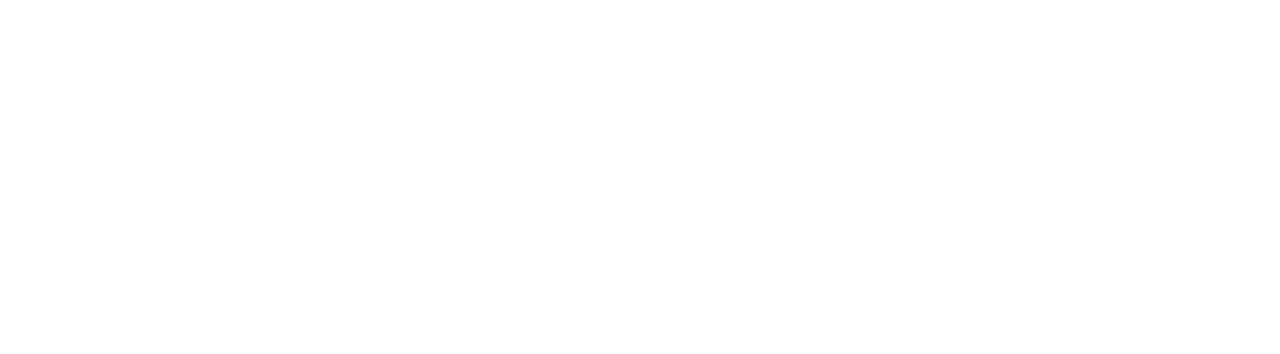
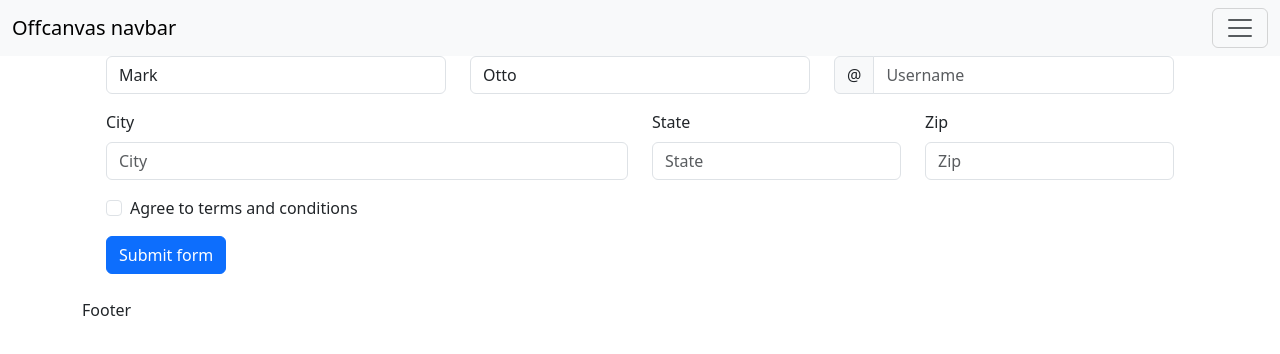
Before and after one commit to danydevtest1/4TOB, a React (Create React App) app: page /formulario in a window 1280 px wide. Before the commit this address had no page. Shown: the top 354 px of the page. Built offline with nearby package versions, Linux system fonts and the light colour scheme.

Commit message:
Formulario

```diff
--- a/src/components/Menu/Menu.js
+++ b/src/components/Menu/Menu.js
@@ -1,52 +1,98 @@
-import React from 'react'
+import React from "react";
 //import { NavDropdown, Container,Navbar, Nav } from 'react-bootstrap';
-import {Link} from "react-router-dom";
+import { Link } from "react-router-dom";
 export function Menu() {
   return (
-
     <nav className="navbar bg-body-tertiary fixed-top">
       <div class="container-fluid">
-      <Link class="navbar-brand" to="/">Offcanvas navbar</Link>
-      <button class="navbar-toggler" type="button" data-bs-toggle="offcanvas" data-bs-target="#offcanvasNavbar" aria-controls="offcanvasNavbar" aria-label="Toggle navigation">
+        <Link class="navbar-brand" to="/">
+          Offcanvas navbar
+        </Link>
+        <button
+          class="navbar-toggler"
+          type="button"
+          data-bs-toggle="offcanvas"
+          data-bs-target="#offcanvasNavbar"
+          aria-controls="offcanvasNavbar"
+          aria-label="Toggle navigation"
+        >
           <span class="navbar-toggler-icon"></span>
         </button>
-      <div class="offcanvas offcanvas-end" tabindex="-1" id="offcanvasNavbar" aria-labelledby="offcanvasNavbarLabel">
+        <div
+          class="offcanvas offcanvas-end"
+          tabindex="-1"
+          id="offcanvasNavbar"
+          aria-labelledby="offcanvasNavbarLabel"
+        >
           <div class="offcanvas-header">
-          <h5 class="offcanvas-title" id="offcanvasNavbarLabel">Offcanvas</h5>
-          <button type="button" class="btn-close" data-bs-dismiss="offcanvas" aria-label="Close"></button>
+            <h5 class="offcanvas-title" id="offcanvasNavbarLabel">
+              Offcanvas
+            </h5>
+            <button
+              type="button"
+              class="btn-close"
+              data-bs-dismiss="offcanvas"
+              aria-label="Close"
+            ></button>
           </div>
           <div class="offcanvas-body">
             <ul class="navbar-nav justify-content-end flex-grow-1 pe-3">
               <li class="nav-item">
-              <Link class="nav-link active" aria-current="page" to="/">Home</Link>
+                <Link class="nav-link active" aria-current="page" to="/">
+                  Home
+                </Link>
               </li>
               <li class="nav-item">
-              <Link class="nav-link" to="/card">Cards</Link>
+                <Link class="nav-link" to="/card">
+                  Cards
+                </Link>
               </li>
               <li class="nav-item dropdown">
-              <a class="nav-link dropdown-toggle" href="#" role="button" data-bs-toggle="dropdown" aria-expanded="false">
+                <a
+                  class="nav-link dropdown-toggle"
+                  href="#"
+                  role="button"
+                  data-bs-toggle="dropdown"
+                  aria-expanded="false"
+                >
                   Dropdown
                 </a>
                 <ul class="dropdown-menu">
-                <li><a class="dropdown-item" href="#">Action</a></li>
-                <li><a class="dropdown-item" href="#">Another action</a></li>
                   <li>
-                  <hr class="dropdown-divider"/>
+                    <Link class="dropdown-item" to="/formulario">
+                      Alta de productos
+                    </Link>
                   </li>
-                <li><a class="dropdown-item" href="#">Something else here</a></li>
+                  <li>
+                    <a class="dropdown-item" href="#">
+                      Another action
+                    </a>
+                  </li>
+                  <li>
+                    <hr class="dropdown-divider" />
+                  </li>
+                  <li>
+                    <a class="dropdown-item" href="#">
+                      Something else here
+                    </a>
+                  </li>
                 </ul>
               </li>
             </ul>
             <form class="d-flex mt-3" role="search">
-            <input class="form-control me-2" type="search" placeholder="Search" aria-label="Search"/>
-            <button class="btn btn-outline-success" type="submit">Search</button>
+              <input
+                class="form-control me-2"
+                type="search"
+                placeholder="Search"
+                aria-label="Search"
+              />
+              <button class="btn btn-outline-success" type="submit">
+                Search
+              </button>
             </form>
           </div>
         </div>
       </div>
     </nav>
-
-
-
-  )
+  );
 }
--- /dev/null
+++ b/src/components/productos/FormProductos/FormProductos.js
@@ -0,0 +1,80 @@
+import React from 'react'
+import{Button,Col, Form, InputGroup,Row }  from 'react-bootstrap';
+
+export  function FormProductos() {
+  return (
+    <div className='p-3'>
+    <Form noValidate>
+      <Row className="mb-3">
+        <Form.Group as={Col} md="4" controlId="validationCustom01">
+          <Form.Label>First name</Form.Label>
+          <Form.Control
+            required
+            type="text"
+            placeholder="First name"
+            defaultValue="Mark"
+          />
+          <Form.Control.Feedback>Looks good!</Form.Control.Feedback>
+        </Form.Group>
+        <Form.Group as={Col} md="4" controlId="validationCustom02">
+          <Form.Label>Last name</Form.Label>
+          <Form.Control
+            required
+            type="text"
+            placeholder="Last name"
+            defaultValue="Otto"
+          />
+          <Form.Control.Feedback>Looks good!</Form.Control.Feedback>
+        </Form.Group>
+        <Form.Group as={Col} md="4" controlId="validationCustomUsername">
+          <Form.Label>Username</Form.Label>
+          <InputGroup hasValidation>
+            <InputGroup.Text id="inputGroupPrepend">@</InputGroup.Text>
+            <Form.Control
+              type="text"
+              placeholder="Username"
+              aria-describedby="inputGroupPrepend"
+              required
+            />
+            <Form.Control.Feedback type="invalid">
+              Please choose a username.
+            </Form.Control.Feedback>
+          </InputGroup>
+        </Form.Group>
+      </Row>
+      <Row className="mb-3">
+        <Form.Group as={Col} md="6" controlId="validationCustom03">
+          <Form.Label>City</Form.Label>
+          <Form.Control type="text" placeholder="City" required />
+          <Form.Control.Feedback type="invalid">
+            Please provide a valid city.
+          </Form.Control.Feedback>
+        </Form.Group>
+        <Form.Group as={Col} md="3" controlId="validationCustom04">
+          <Form.Label>State</Form.Label>
+          <Form.Control type="text" placeholder="State" required />
+          <Form.Control.Feedback type="invalid">
+            Please provide a valid state.
+          </Form.Control.Feedback>
+        </Form.Group>
+        <Form.Group as={Col} md="3" controlId="validationCustom05">
+          <Form.Label>Zip</Form.Label>
+          <Form.Control type="text" placeholder="Zip" required />
+          <Form.Control.Feedback type="invalid">
+            Please provide a valid zip.
+          </Form.Control.Feedback>
+        </Form.Group>
+      </Row>
+      <Form.Group className="mb-3">
+        <Form.Check
+          required
+          label="Agree to terms and conditions"
+          feedback="You must agree before submitting."
+          feedbackType="invalid"
+        />
+      </Form.Group>
+      <Button type="submit">Submit form</Button>
+    </Form>
+    </div>
+  )
+}
--- /dev/null
+++ b/src/components/productos/FormProductos/index.js
@@ -0,0 +1 @@
+export * from "./FormProductos";
--- a/src/components/productos/index.js
+++ b/src/components/productos/index.js
@@ -1 +1,2 @@
 export * from "./ListProductos";
+export * from "./FormProductos";
--- a/src/routes/Rutas.js
+++ b/src/routes/Rutas.js
@@ -1,6 +1,6 @@
 import React from "react";
 import { Routes, Route } from "react-router-dom";
-import { ListProductos } from "../components/productos";
+import { ListProductos, FormProductos } from "../components/productos";
 import { Home } from "../pages/inicio";
 import { Layout } from "../layouts";
 
@@ -15,6 +15,7 @@
     <Routes>
       <Route path="/" element={plantillas(Layout, Home)} />
       <Route path="/card" element={plantillas(Layout, ListProductos)} />
+      <Route path="/formulario" element={plantillas(Layout, FormProductos)} />
     </Routes>
   );
 }
```
Also changed, not shown: src/components/Operaciones.js (deleted, +0 -19 lines), src/components/Propieades.js (deleted, +0 -12 lines). Lines whose indentation alone changed are shown as unchanged.
